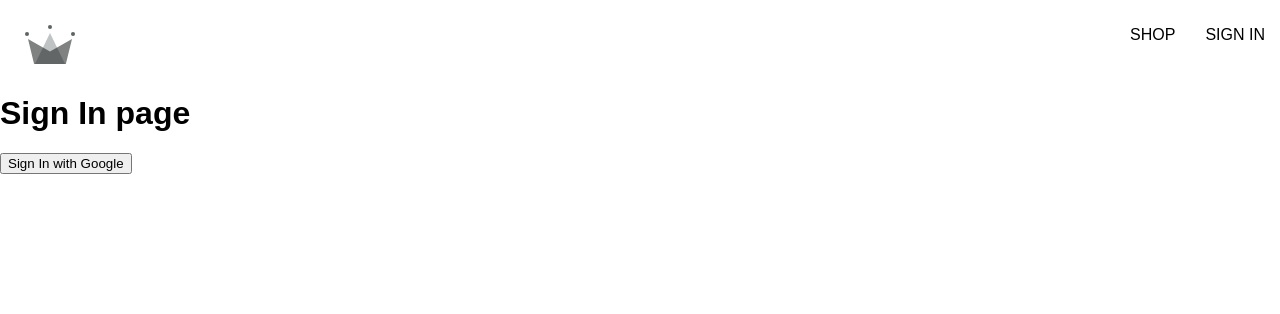
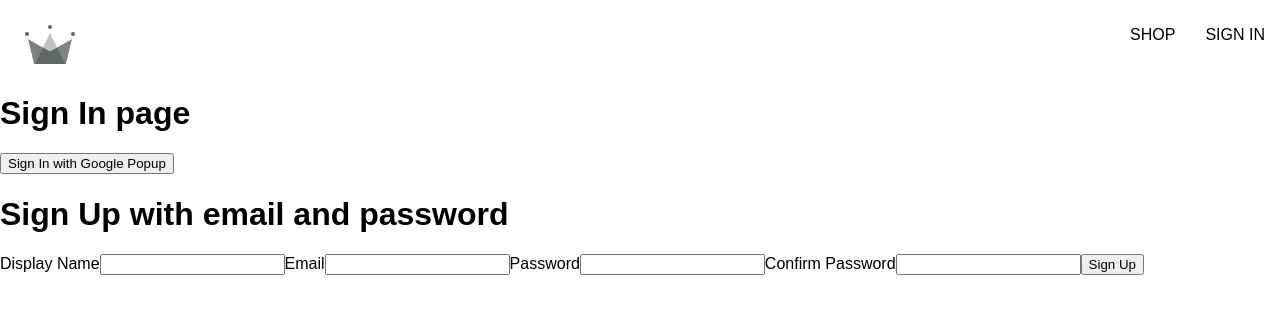
Before and after one commit to kire21/e-commerce, a React (Create React App) app: page /sign-in in a window 1280 px wide. Shown: the top 314 px of the page. Built offline with nearby package versions, Linux system fonts and the light colour scheme; a web font is replaced by a local one.

Commit message:
create sign up form

```diff
--- /dev/null
+++ b/src/components/SignUpForm/SignUpForm.js
@@ -0,0 +1,68 @@
+import { useState } from "react";
+
+const defaultFormFields = {
+  displayName: "",
+  email: "",
+  password: "",
+  confirmPassword: "",
+};
+
+const SignUpForm = () => {
+  const [formFields, setFormFields] = useState(defaultFormFields);
+  const { displayName, email, password, confirmPassword } = formFields;
+
+  console.log(formFields);
+
+  const handleChange = (e) => {
+    const { name, value } = e.target;
+
+    setFormFields({ ...formFields, [name]: value });
+  };
+
+  return (
+    <div>
+      <h1>Sign Up with email and password</h1>
+      <form onSubmit={() => {}}>
+        <label>Display Name</label>
+        <input
+          type="text"
+          onChange={handleChange}
+          name="displayName"
+          value={displayName}
+          required
+        />
+
+        <label>Email</label>
+        <input
+          type="email"
+          onChange={handleChange}
+          name="email"
+          value={email}
+          required
+        />
+
+        <label>Password</label>
+        <input
+          type="password"
+          onChange={handleChange}
+          name="password"
+          value={password}
+          required
+        />
+
+        <label>Confirm Password</label>
+        <input
+          type="password"
+          onChange={handleChange}
+          name="confirmPassword"
+          value={confirmPassword}
+          required
+        />
+
+        <button type="submit">Sign Up</button>
+      </form>
+    </div>
+  );
+};
+
+export default SignUpForm;
--- a/src/routes/SignIn/SignIn.js
+++ b/src/routes/SignIn/SignIn.js
@@ -2,6 +2,8 @@
   createUserDocumentFromAuth,
   signInWithGooglePopup,
 } from "../../utils/firebase/Firebase";
+
+import SignUpForm from "../../components/SignUpForm/SignUpForm";
 
 const SignIn = () => {
   const logGoogleUser = async () => {
@@ -12,7 +14,8 @@
   return (
     <div>
       <h1>Sign In page</h1>
-      <button onClick={logGoogleUser}>Sign In with Google</button>
+      <button onClick={logGoogleUser}>Sign In with Google Popup</button>
+      <SignUpForm />
     </div>
   );
 };
--- a/src/utils/firebase/Firebase.js
+++ b/src/utils/firebase/Firebase.js
@@ -1,12 +1,6 @@
 // Import the functions you need from the SDKs you need
-import { async } from "@firebase/util";
 import { initializeApp } from "firebase/app";
-import {
-  getAuth,
-  signInWithRedirect,
-  signInWithPopup,
-  GoogleAuthProvider,
-} from "firebase/auth";
+import { getAuth, signInWithPopup, GoogleAuthProvider } from "firebase/auth";
 import { getFirestore, doc, getDoc, setDoc } from "firebase/firestore";
 
 // Your web app's Firebase configuration
@@ -22,13 +16,15 @@
 // Initialize Firebase
 const firebaseApp = initializeApp(firebaseConfig);
 
-const provider = new GoogleAuthProvider();
-provider.setCustomParameters({
+const googleProvider = new GoogleAuthProvider();
+
+googleProvider.setCustomParameters({
   prompt: "select_account",
 });
 
 export const auth = getAuth();
-export const signInWithGooglePopup = () => signInWithPopup(auth, provider);
+export const signInWithGooglePopup = () =>
+  signInWithPopup(auth, googleProvider);
 
 export const db = getFirestore();
 
```
